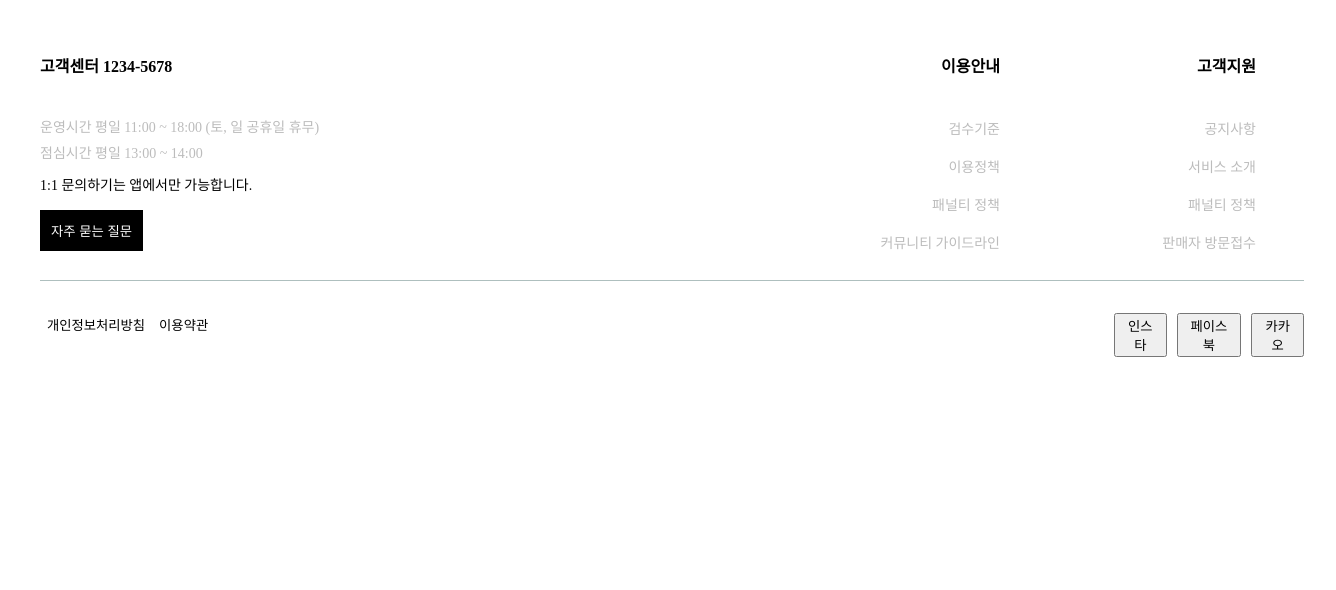
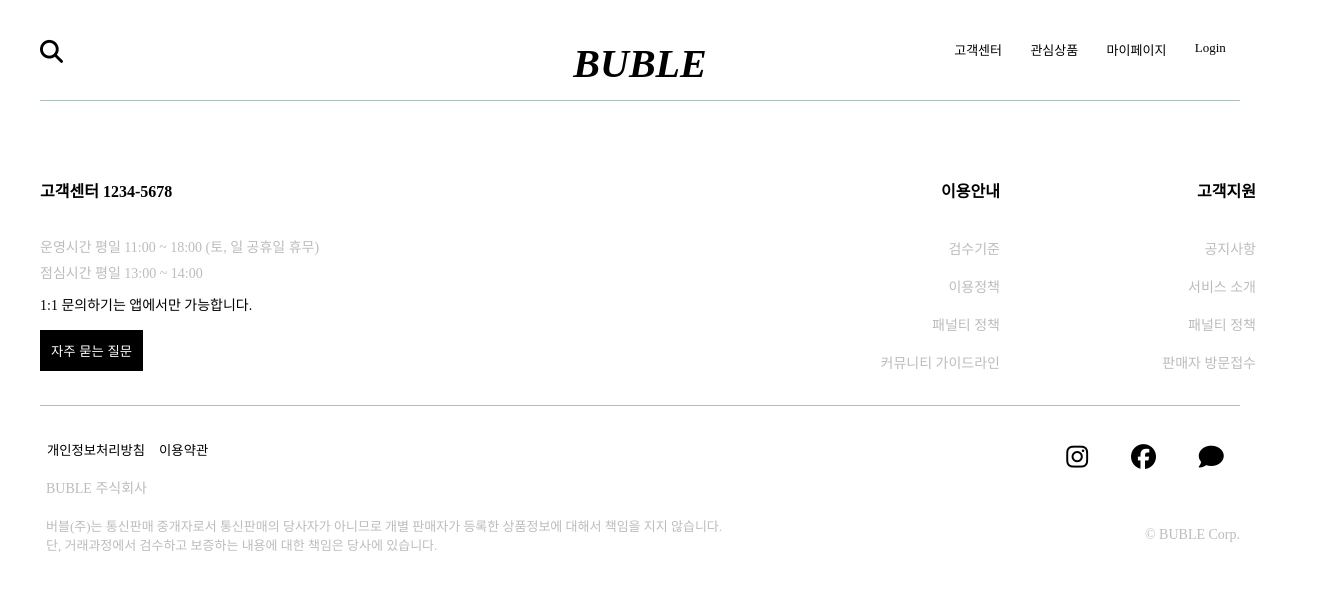
Before and after one commit to codestates/BUBLE, a React (Create React App) app: page /Basket in a window 1280 px wide. Shown: the top 590 px of the page, 1336 px wide, since content can reach past the window. Built offline with nearby package versions, Linux system fonts and the light colour scheme.

Commit message:
Header commit

```diff
--- a/public/index.html
+++ b/public/index.html
@@ -39,5 +39,9 @@
       To begin the development, run `npm start` or `yarn start`.
       To create a production bundle, use `npm run build` or `yarn build`.
     -->
+    <script
+      src="https://kit.fontawesome.com/f83e49dcc9.js"
+      crossorigin="anonymous"
+    ></script>
   </body>
 </html>
--- a/src/App.js
+++ b/src/App.js
@@ -1,8 +1,10 @@
 import Footer from "./components/Footer";
+import Header from "./components/Header"
 
 function App() {
   return (
     <div>
+      <Header />
       <Footer />
     </div>
   );
--- a/src/components/Footer.js
+++ b/src/components/Footer.js
@@ -44,76 +44,72 @@ const Footer = () => {
           </LinkGroup>
           <IconGroup>
             <IconButton>
-              인스타
+              <i class="fa-brands fa-instagram"></i>
             </IconButton>
             <IconButton>
-              페이스북
+              <i class="fa-brands fa-facebook"></i>
             </IconButton>
             <IconButton>
-              카카오
+              <i class="fa-solid fa-comment"></i>
             </IconButton>
           </IconGroup>
         </BottomTop>
-        {/* <BottomMiddle>
+        <BottomMiddle>
           <Company>
-
+            BUBLE 주식회사
           </Company>
         </BottomMiddle>
         <BottomLow>
           <Notice>
-
+            버블(주)는 통신판매 중개자로서 통신판매의 당사자가 아니므로 개별 판매자가 등록한 상품정보에 대해서 책임을 지지 않습니다.
+            <br />
+            단, 거래과정에서 검수하고 보증하는 내용에 대한 책임은 당사에 있습니다.
           </Notice>
           <Copyright>
-
+            © BUBLE Corp.
           </Copyright>
-        </BottomLow> */}
+        </BottomLow>
       </Bottom>
-    </FooterDiv>
-
+    </FooterDiv >
   )
 }
 
-
-
-
-
 const FooterDiv = styled.footer`
   position: relative;
-  width: 100%;
+  width: auto;
   display: flex;
   flex-direction: column;
-  background-color: white;
-  padding: 32px
-`
+  // background-color: white;
+  padding: 32px;
+`;
 
 const Top = styled.section`
   flex: 0 0 30vh;
   display: flex;
-`
+`;
 
 const Bottom = styled.section`
   flex: 0 0 20vh;
   padding-top: 32px;
   border-top: 1px solid #aebfbe;
-`
+`;
 
 const CustomerService = styled.div`
   flex: 0 0 30vw;
-`
+`;
 
 const MiddleMenu = styled.div`
   flex: 0 0 45vw;
   text-align: right;
-
-`
+`;
 
 const RightMenu = styled.div`
   flex: 0 0 20vw;
   text-align: right;
-`
+`;
 
 const Title = styled.h1`
-  padding-bottom: 25px;
+  padding-bottom: 20px;
   font-size: 16px;
 `;
 
@@ -123,14 +119,15 @@ const ServiceInfo = styled.p`
   font-size: 14px;
 `;
 
-const ListContainer = styled.ul``
+const ListContainer = styled.ul`
+`;
 
 const List = styled.li`
   list-style-type : none;
   margin-bottom: 18px;
   color: #bcbcbc;
   font-size: 14px;
-`
+`;
 
 const InfoBlack = styled(ServiceInfo)`
   margin: 12px 0 16px 0;
@@ -143,7 +140,7 @@ const Button = styled.button`
   font-weight: 300;
   border: 1px solid black;
   background-color: black;
-`
+`;
 
 const BottomTop = styled.div`
   display: flex;
@@ -163,14 +160,42 @@ const LinkButton = styled.button`
 
 const IconGroup = styled.div`
   display: flex;
-  flex: 0 0 200px;  // 왜 12까지만 되는지?
+  flex: 0 0 200px;
   justify-content: space-around;
 `;
 
 const IconButton = styled.button`
+font-size: 25px;
+background-color: transparent;
+border: 0;
 margin-left: 10px;
 `;
 
+
+const BottomMiddle = styled.div``;
+
+const Company = styled(ServiceInfo)`
+padding-left: 6px;
+`;
+
+
+const BottomLow = styled.div`
+display: flex;
+align-items: center;
+`;
+
+const Notice = styled.p`
+padding-left: 6px;
+color: #bcbcbc;
+font-size: 13px;
+`;
+
+const Copyright = styled.p`
+font-size: 14px;
+flex: 1 0 0vw;
+color: #bcbcbc;
+text-align: right;
+`;
 
 
 // 로컬스토리지에 로그인할때 받는 토큰을 로컬스토리지에 저장
--- a/src/components/header.js
+++ b/src/components/header.js
@@ -0,0 +1,67 @@
+import React from "react";
+import styled from "styled-components";
+
+const Header = () => {
+  return (
+    <HeaderDiv>
+      <HeaderTop>
+        <SearchIcon>
+          <i class="fa-solid fa-magnifying-glass"></i>
+        </SearchIcon>
+        <Logo>BUBLE</Logo>
+        <IconGroup>
+          <Notice>고객센터</Notice>
+          <Wish>관심상품</Wish>
+          <Mypage>마이페이지</Mypage>
+          <Login>Login</Login>
+        </IconGroup>
+
+      </HeaderTop>
+    </HeaderDiv>
+  )
+}
+
+const HeaderDiv = styled.div`
+  position: relative;
+  width: auto;
+  display: flex;
+  flex-direction: column;
+  background-color: white;
+  padding: 32px;
+
+`
+
+const HeaderTop = styled.div`
+  display: flex;
+  justify-content: space-between;
+  background-color: white;
+  border-bottom: 1px solid #aebfbe;
+  height: 60px;
+`;
+
+const Logo = styled.div`
+  flex: 0 0 300px;
+  font-size: 40px;
+  font-weight: 600;
+  font-style: italic;
+  text-align: center;
+`
+
+const SearchIcon = styled.div`
+  font-size: 23px;
+  flex: 0 0 300px;
+`
+const IconGroup = styled.div`
+  display: flex;
+  flex: 0 0 300px;
+  justify-content: space-around;
+`;
+
+const Notice = styled.div`
+  font-size: 13px;
+`;
+const Wish = styled(Notice)``;
+const Mypage = styled(Notice)``;
+const Login = styled(Notice)``;
+
+export default Header;
```
Also changed, not shown: src/logo/162126531-4a934946-fc92-475a-8464-93e84b426994.png (added), 1 other file (tests, documents, lock files or other folders).
